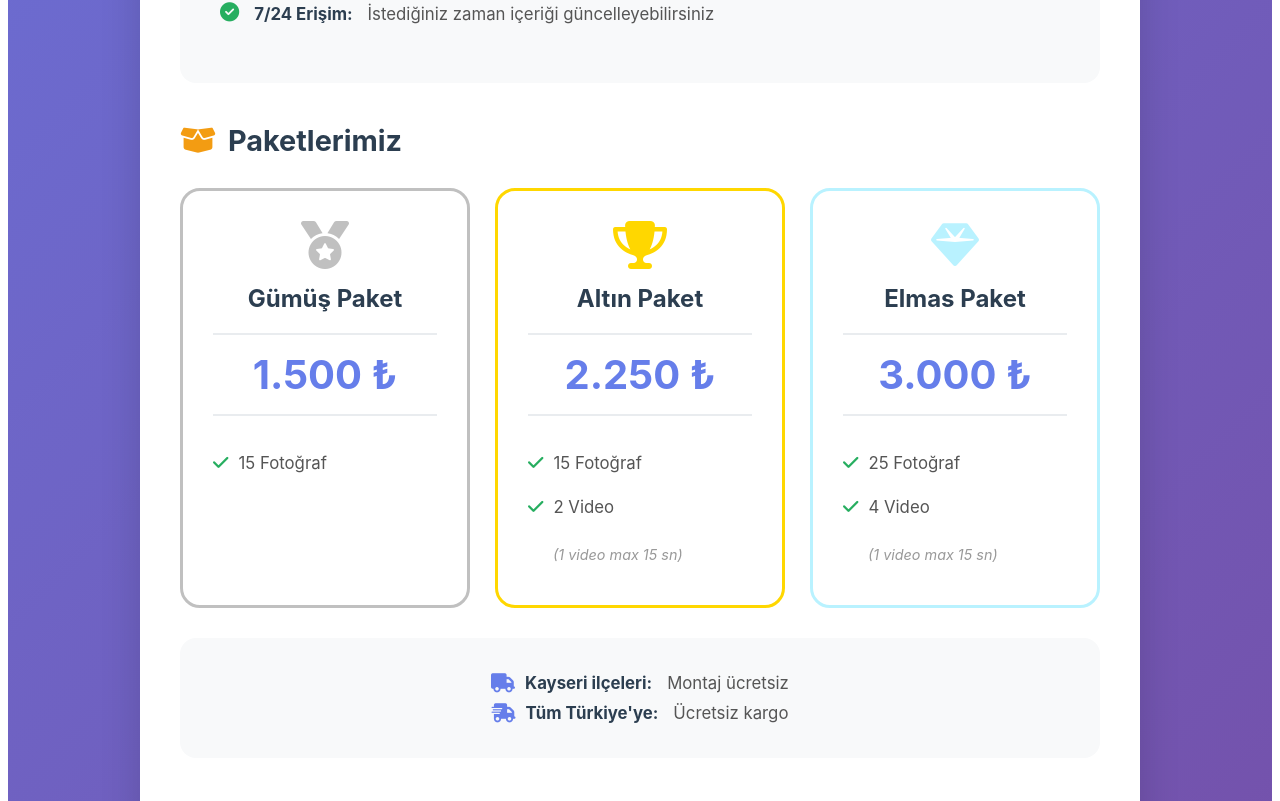
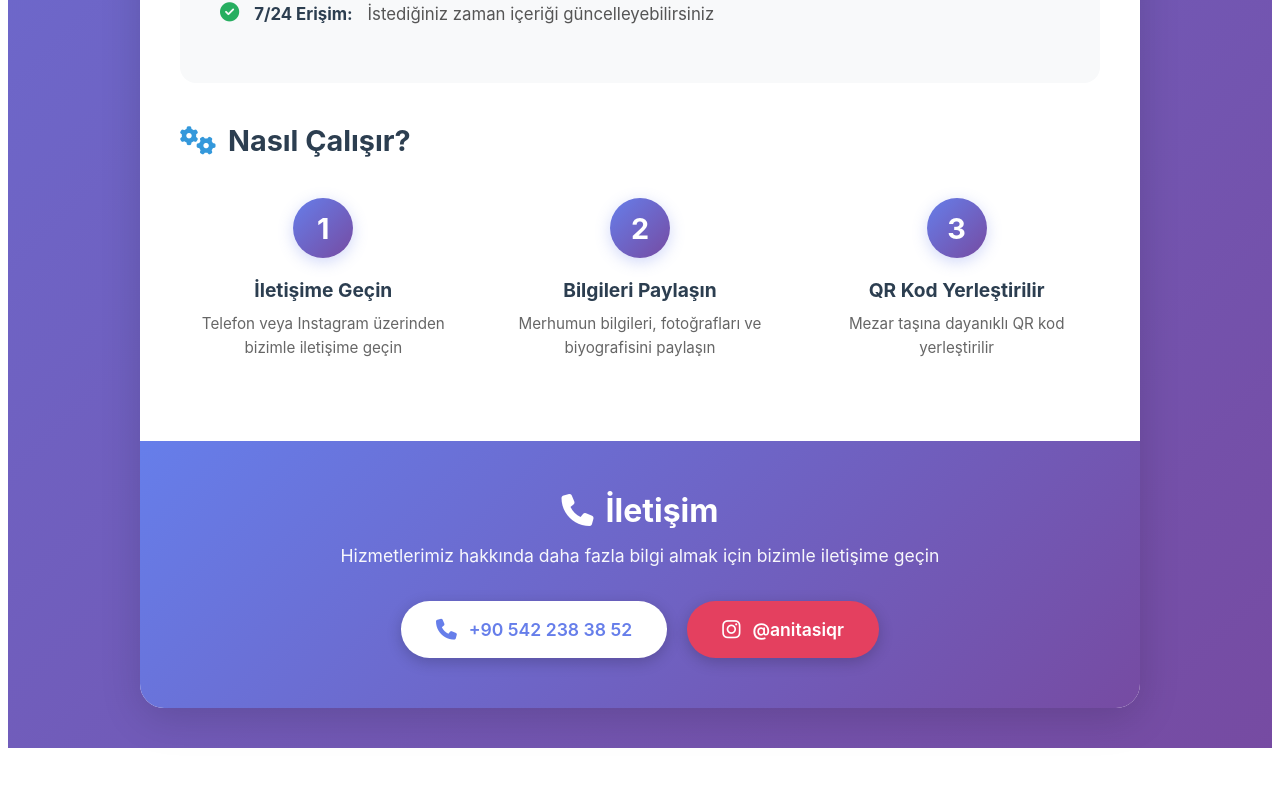
Before and after one commit to osmanHancer/qrfrontend, an Angular app: page /tanitim in a window 1280 px wide. Shown: the part 1659-2460 px from the top of the page. After the commit the page ends 2415 px from the top, so only its background shows below. Built offline with nearby package versions, Linux system fonts and the light colour scheme.

Commit message:
price update

```diff
--- a/src/app/pages/tanitim/tanitim.component.html
+++ b/src/app/pages/tanitim/tanitim.component.html
@@ -72,7 +72,7 @@
       </div>
 
       <!-- Packages Section -->
-      <div class="packages-section">
+      <!-- <div class="packages-section">
         <h2><i class="fa-solid fa-box-open"></i> Paketlerimiz</h2>
         <div class="packages-grid">
           <div class="package-card silver">
@@ -114,7 +114,7 @@
           <p><i class="fa-solid fa-truck"></i> <strong>Kayseri ilçeleri:</strong> Montaj ücretsiz</p>
           <p><i class="fa-solid fa-shipping-fast"></i> <strong>Tüm Türkiye'ye:</strong> Ücretsiz kargo</p>
         </div>
-      </div>
+      </div> -->
 
       <!-- How It Works -->
       <div class="how-section">
```
